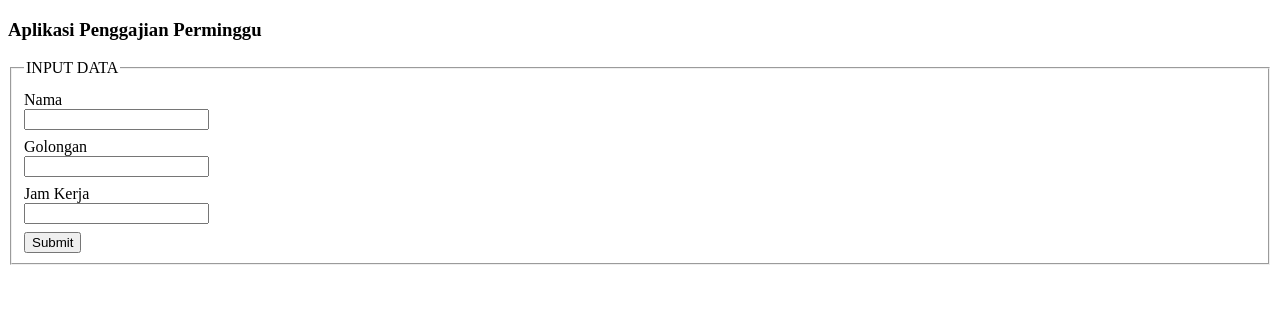
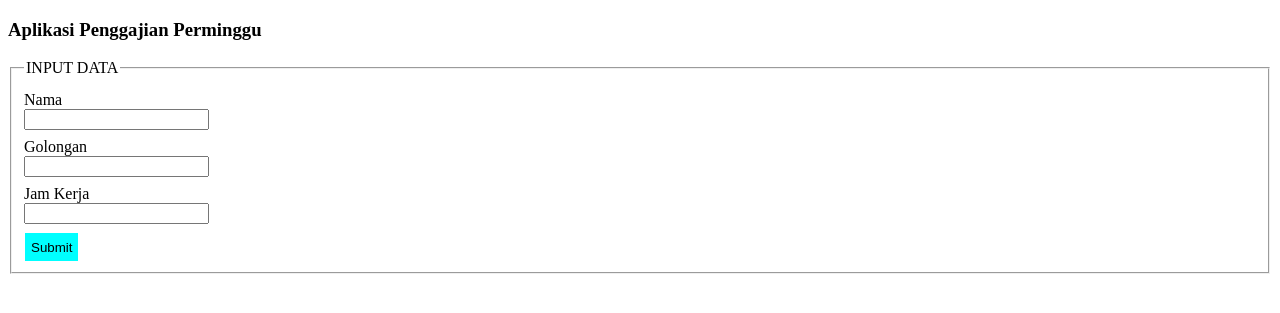
Before and after one commit to kumpultugas17/web-programming-pky, a PHP site: page / in a window 1280 px wide. Shown: the top 313 px of the page. Run offline with PHP 8.4, Linux system fonts and the light colour scheme.

Commit message:
Pertemuan 11 (Latihan Logika)

```diff
--- a/mik4/pertemuan11/index.php
+++ b/mik4/pertemuan11/index.php
@@ -5,6 +5,15 @@
     <title></title>
     <meta charset="UTF-8">
     <meta name="viewport" content="width=device-width, initial-scale=1">
+    <style>
+        button {
+            background-color: aqua;
+            border-style: solid;
+            border-color: white;
+            border-width: 1px;
+            height: 30px;
+        }
+    </style>
 </head>
 
 <body>
```
